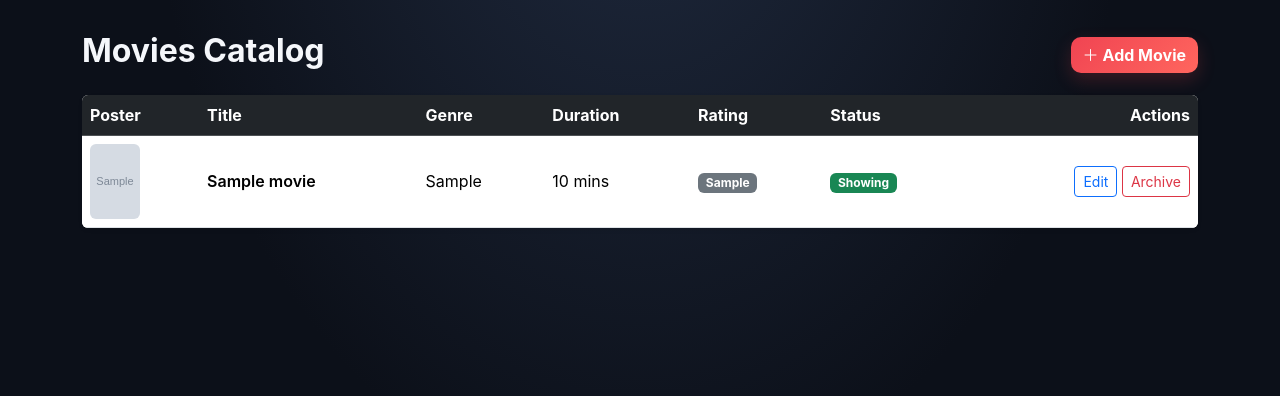
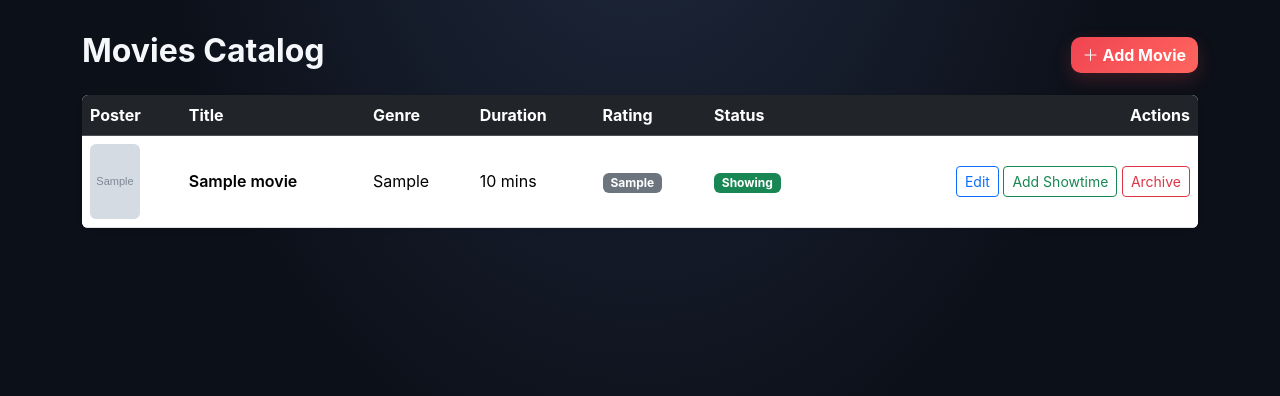
Before and after one commit to ryusen-lhj/CiMYTict, an ASP.NET Core app: page /Movies in a window 1280 px wide. Shown: the part 76-472 px from the top of the page. Run offline with ASP.NET Core 8, Linux system fonts and the light colour scheme; the visitor is signed in with stand-in values (Sample User, id 1); tables that the repository leaves empty hold one stand-in row (values such as "Sample post"); grey boxes marked "Sample" are stand-in pictures; style sheets or scripts are compiled from the project's sources; some libraries are stand-ins or nearby versions.

Commit message:
Improve showtime scheduling and configurable cinema hall seats

```diff
--- a/CiMYTict/Views/Movies/Index.cshtml
+++ b/CiMYTict/Views/Movies/Index.cshtml
@@ -45,6 +45,7 @@
                     </td>
                     <td class="text-end">
                         <a asp-action="Edit" asp-route-id="@item.MovieId" class="btn btn-sm btn-outline-primary">Edit</a>
+                        <a asp-controller="Showtimes" asp-action="Create" asp-route-movieId="@item.MovieId" class="btn btn-sm btn-outline-success">Add Showtime</a>
                         <form asp-action="Delete" asp-route-id="@item.MovieId" method="post" class="d-inline" onsubmit="return confirm('Archive this movie?');">
                             <button type="submit" class="btn btn-sm btn-outline-danger">Archive</button>
                         </form>
```
